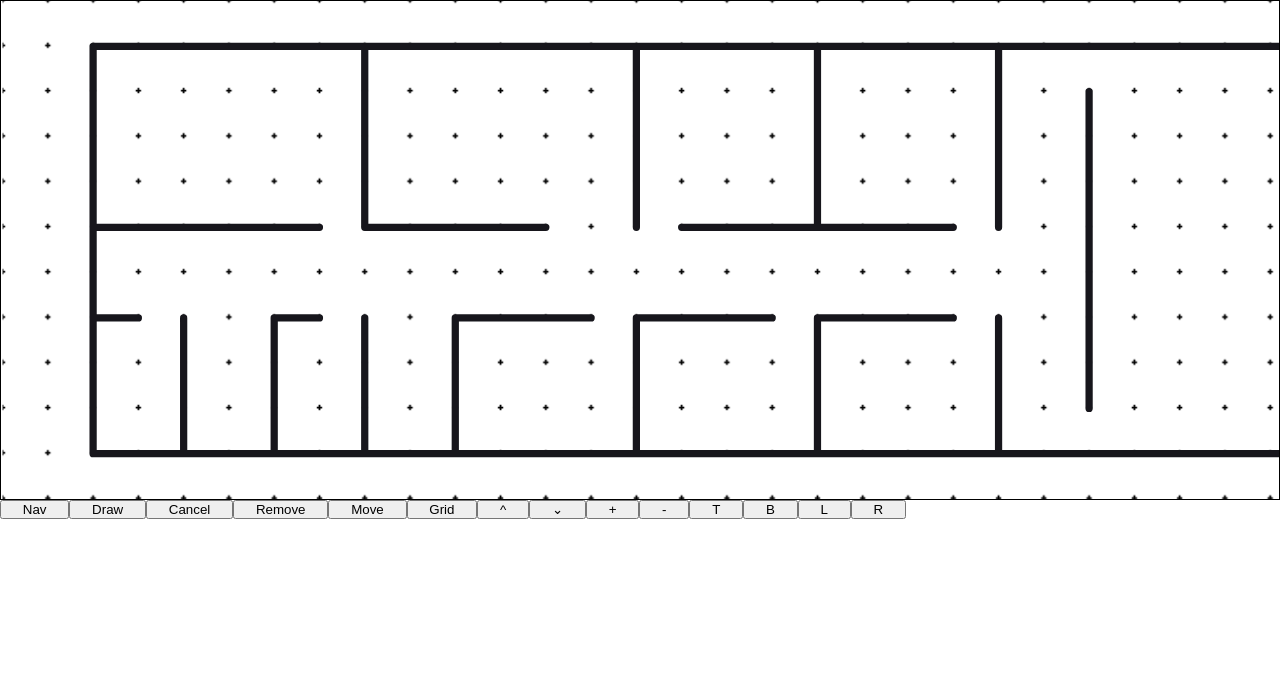
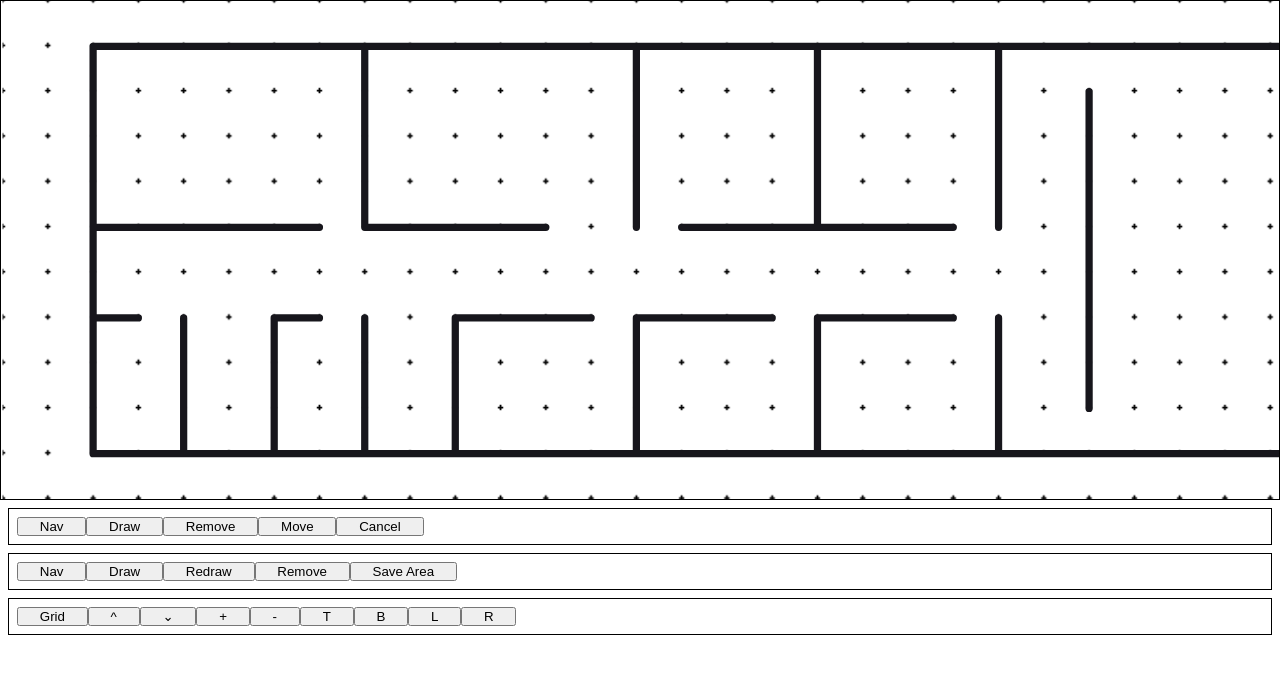
Before and after one commit to N6MCA51593/it-tasker, a React (Create React App) app in the folder client/: page / in a window 1280 px wide. Shown: the top 674 px of the page. Built offline with nearby package versions, Linux system fonts and the light colour scheme.

Commit message:
area progress

```diff
--- a/client/src/features/geometry/Area.js
+++ b/client/src/features/geometry/Area.js
@@ -1,11 +1,21 @@
 import React, { memo } from 'react';
 import { useSelector, useDispatch } from 'react-redux';
+import { removeArea, redrawArea } from 'features/geometry/areaSlice';
 
-const Area = ({ id }) => {
+const Area = ({ id, mode }) => {
   const dispatch = useDispatch();
   const points = useSelector(state => state.areas.entities[id].points);
+  const handleClick = e => {
+    if (mode === 'remove') {
+      dispatch(removeArea(id));
+    }
+    if (mode === 'redraw') {
+      dispatch(redrawArea(id));
+    }
+  };
   return (
     <polygon
+      onClick={e => handleClick(e)}
       points={points}
       fill='#009975'
       stroke='blue'
--- a/client/src/features/geometry/AreaDrawing.js
+++ b/client/src/features/geometry/AreaDrawing.js
@@ -1,4 +1,4 @@
-import React, { useState } from 'react';
+import React from 'react';
 import { useSelector, useDispatch } from 'react-redux';
 import FloorGeometry from 'features/geometry/FloorGeometry';
 import Grid from 'features/geometry/Grid';
@@ -23,8 +23,10 @@ const AreaDrawing = ({
   const ids = useSelector(state => state.areas.ids);
 
   const handleClick = e => {
-    const { x, y } = isGrid ? getRelCoord(e, true) : getRelCoord(e);
-    dispatch(addArea(`${x}, ${y}`));
+    if (mode === 'draw') {
+      const { x, y } = isGrid ? getRelCoord(e, true) : getRelCoord(e);
+      dispatch(addArea(`${x}, ${y}`));
+    }
   };
 
   const handleMouseMove = e => {
@@ -54,7 +56,7 @@ const AreaDrawing = ({
         )}
         <FloorGeometry />
         {ids.map(id => (
-          <Area key={id} id={id} />
+          <Area key={id} id={id} mode={mode} />
         ))}
       </svg>
     </div>
--- a/client/src/features/geometry/Geometry.js
+++ b/client/src/features/geometry/Geometry.js
@@ -69,6 +69,7 @@ const Geometry = () => {
     <Fragment>
       <div
         ref={ref}
+        mode={mode}
         onPointerDown={e => handlePointerDown(e)}
         onPointerUp={() => handlePointerUp()}
         onPointerMove={e => handlePointerMove(e)}
--- a/client/src/features/geometry/GeometryControls.js
+++ b/client/src/features/geometry/GeometryControls.js
@@ -1,5 +1,6 @@
 import React from 'react';
 import { cancelDrawing } from 'features/geometry/wallSlice';
+import { saveArea } from 'features/geometry/areaSlice';
 import { useDispatch } from 'react-redux';
 
 const GeometryControls = ({
@@ -15,11 +16,21 @@ const GeometryControls = ({
   const dispatch = useDispatch();
   return (
     <div className='geometry-controls'>
+      <div>
         <button onClick={() => setMode('nav')}>Nav</button>
         <button onClick={() => setMode('draw')}>Draw</button>
-      <button onClick={() => dispatch(cancelDrawing())}>Cancel</button>
         <button onClick={() => setMode('remove')}>Remove</button>
         <button onClick={() => setMode('move')}>Move</button>
+        <button onClick={() => dispatch(cancelDrawing())}>Cancel</button>
+      </div>
+      <div>
+        <button onClick={() => setMode('nav')}>Nav</button>
+        <button onClick={() => setMode('draw')}>Draw</button>
+        <button onClick={() => setMode('redraw')}>Redraw</button>
+        <button onClick={() => setMode('remove')}>Remove</button>
+        <button onClick={() => dispatch(saveArea())}>Save Area</button>
+      </div>
+      <div>
         <button onClick={() => toggleGrid()}>Grid</button>
         <button onClick={() => gridStepUp()}>^</button>
         <button onClick={() => gridStepDown()}>⌄</button>
@@ -30,6 +41,7 @@ const GeometryControls = ({
         <button onClick={() => panH(-1)}> L </button>
         <button onClick={() => panH()}> R </button>
       </div>
+    </div>
   );
 };
 
--- a/client/src/features/geometry/areaSlice.js
+++ b/client/src/features/geometry/areaSlice.js
@@ -3,6 +3,7 @@ import { createSlice, nanoid, createEntityAdapter } from '@reduxjs/toolkit';
 const areasAdapter = createEntityAdapter();
 const initialState = areasAdapter.getInitialState({
   activeArea: null,
+  toRedraw: null,
   mode: 'draw'
 });
 
@@ -14,16 +15,22 @@ const areasSlice = createSlice({
       reducer(state, { payload }) {
         const { point } = payload;
         if (state.activeArea) {
-          state.entities[state.activeArea].points.splice(
-            state.entities[state.activeArea].points.length - 1,
-            1,
-            point,
-            point
-          );
+          let points = state.entities[state.activeArea].points;
+          points.splice(points.length - 1, 1, point, point);
         } else {
-          payload.points = [point, point];
-          areasAdapter.addOne(state, payload);
-          state.activeArea = payload.id;
+          const points = [point, point];
+          if (state.toRedraw) {
+            state.activeArea = state.toRedraw;
+            state.entities[state.toRedraw].points = points;
+            state.toRedraw = null;
+          } else {
+            areasAdapter.addOne(state, {
+              id: payload.id,
+              points,
+              name: `Area ${state.ids.length + 1}`
+            });
+            state.activeArea = payload.id;
+          }
         }
       },
       prepare(point) {
@@ -38,12 +45,25 @@ const areasSlice = createSlice({
         state.entities[state.activeArea].points.length - 1
       ] = payload;
     },
-    setMode(state, { payload }) {
-      state.mode = payload;
+    redrawArea(state, { payload }) {
+      state.entities[payload].points = [];
+      state.toRedraw = payload;
+    },
+    removeArea: areasAdapter.removeOne,
+    saveArea(state) {
+      state.entities[state.activeArea].points.pop();
+      state.activeArea = null;
     }
   }
 });
 
-export const { addArea, updateActiveArea } = areasSlice.actions;
+export const {
+  setMode,
+  addArea,
+  updateActiveArea,
+  saveArea,
+  removeArea,
+  redrawArea
+} = areasSlice.actions;
 
 export default areasSlice.reducer;
--- a/client/src/styles/App.scss
+++ b/client/src/styles/App.scss
@@ -24,3 +24,11 @@ button {
   pointer-events: none;
   opacity: 0.5;
 }
+
+.geometry-controls {
+  div {
+    padding: 0.5rem;
+    margin: 0.5rem;
+    border: 1px solid black;
+  }
+}
```
Lines whose indentation alone changed are shown as unchanged.
